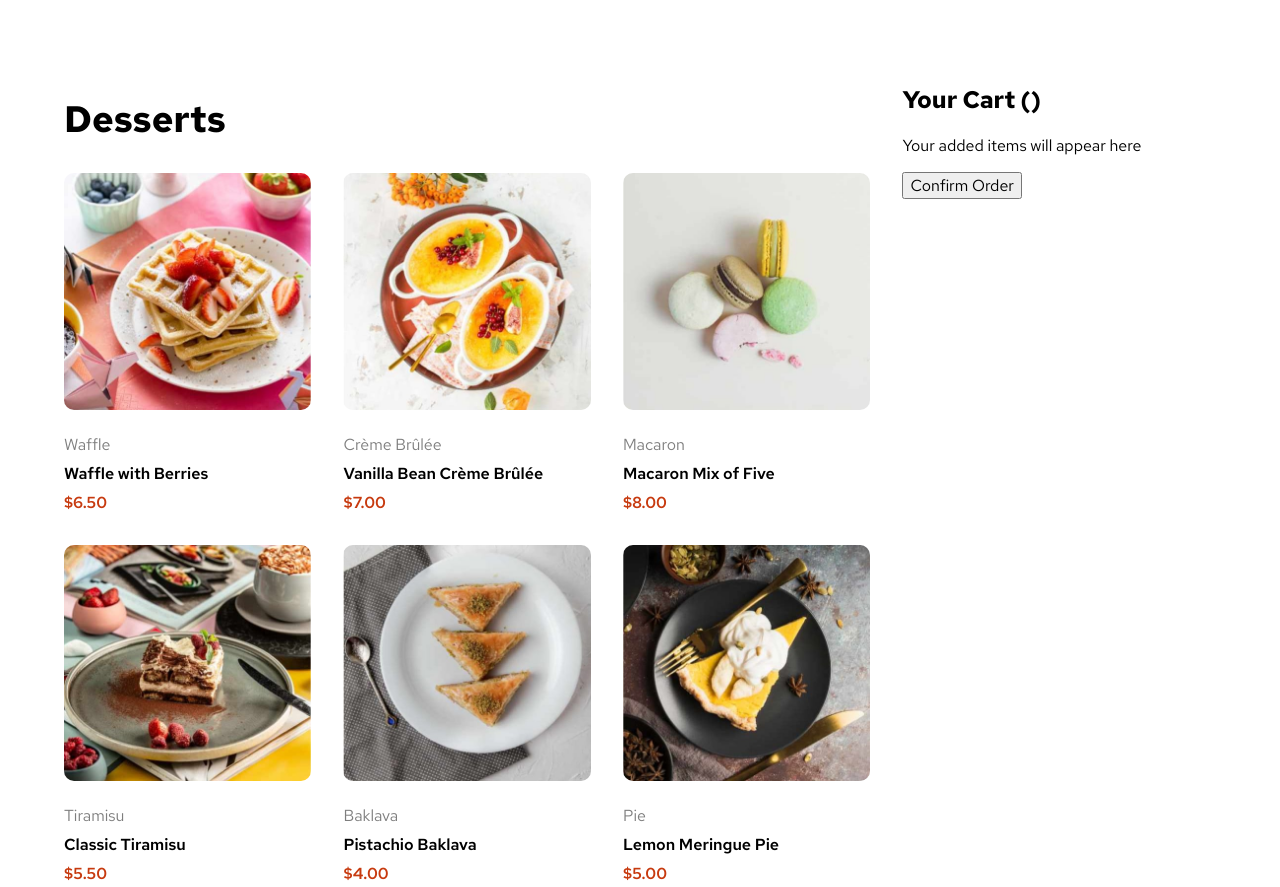
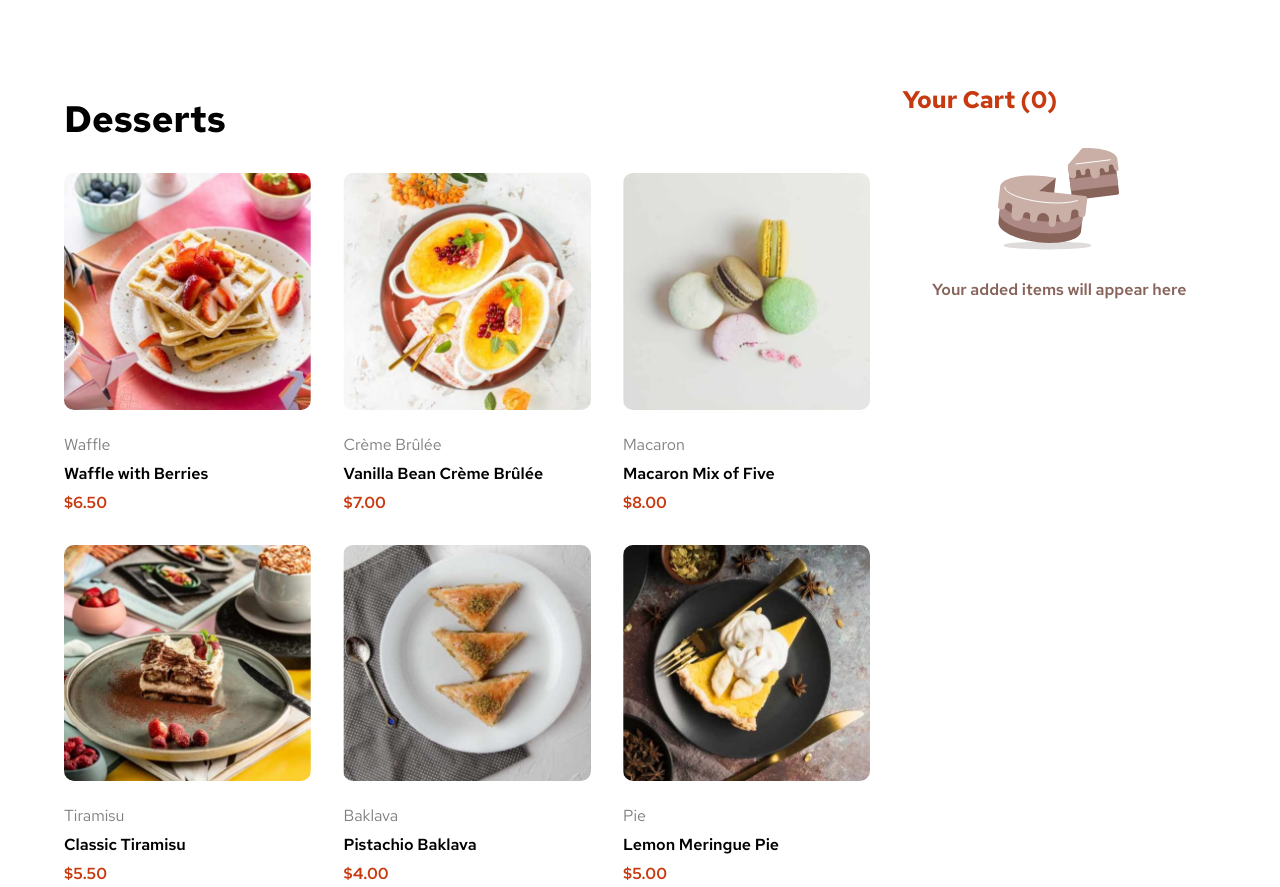
Before and after one commit to asmthli/product-list-with-cart, a plain HTML site: page index.html in a window 1280 px wide. Shown: the top 887 px of the page. Drawn offline with Linux system fonts and the light colour scheme.

Commit message:
Style empty shopping cart

```diff
--- a/index.html
+++ b/index.html
@@ -31,9 +31,16 @@
             </section>
 
             <section class="basket">
-                <h2>Your Cart (<span id="basket-quantity"></span>)</h2>
-                <p>Your added items will appear here</p>
-                <button>Confirm Order</button>
+                <h2>Your Cart (<span id="basket-quantity">0</span>)</h2>
+                <div class="empty-cart-display">
+                    <img
+                        src="/assets/images/illustration-empty-cart.svg"
+                        aria-hidden="true"
+                    />
+                    <p>Your added items will appear here</p>
+                </div>
+
+                <button class="hidden">Confirm Order</button>
             </section>
         </main>
 
--- a/style.css
+++ b/style.css
@@ -9,6 +9,12 @@
     --Rose-400: hsl(7, 20%, 60%);
     --Rose-500: hsl(12, 20%, 44%);
     --Rose-900: hsl(14, 65%, 9%);
+}
+
+/* UTILITY CLASSES */
+
+.hidden {
+    display: none;
 }
 
 /* GENERAL STYLES */
@@ -86,6 +92,23 @@ main {
     font-weight: 600;
 }
 
+/* Main Styles - Basket */
+
+.empty-cart-display {
+    display: flex;
+    flex-direction: column;
+    align-items: center;
+}
+
+.empty-cart-display p {
+    color: var(--Rose-500);
+    font-weight: 600;
+}
+
+.basket h2 {
+    color: var(--Red);
+}
+
 /* Footer Styles */
 
 .attribution {
```
